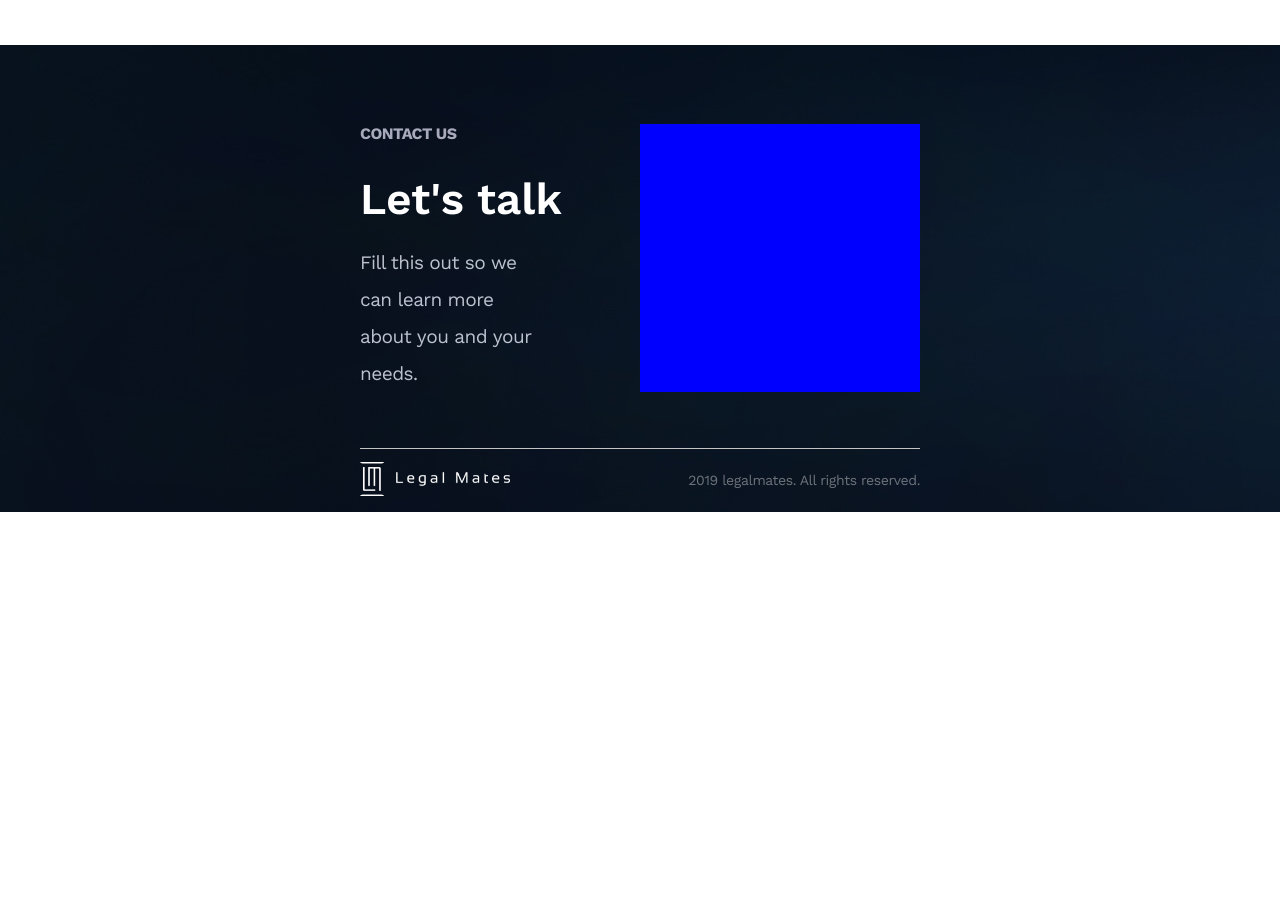
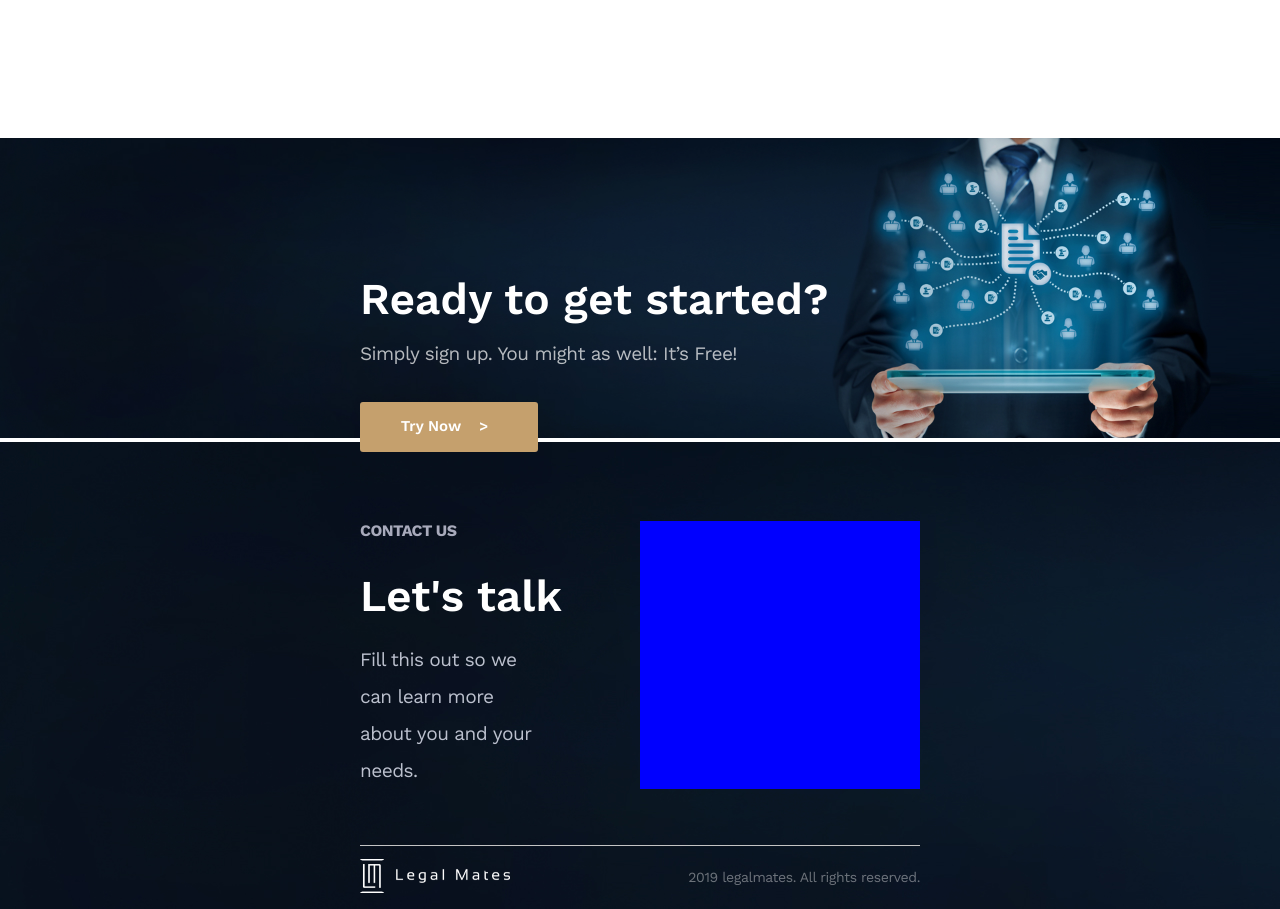
Before and after one commit to RuslanVA/legalmates-app, a React (Create React App) app: page / in a window 1280 px wide. Shown: the part 2140-3049 px from the top of the page. Before the commit the page ends 2652 px from the top, so only its background shows below. Built offline with nearby package versions, Linux system fonts and the light colour scheme.

Commit message:
add sign-up section

```diff
--- /dev/null
+++ b/src/components/SignUp/SignUp.js
@@ -0,0 +1,26 @@
+import React, {Component} from "react";
+import './SignUp.scss';
+import slide from '../../assets/media/ready-banner.jpg';
+import Button from "../ui/Button/Button";
+
+class SignUp extends Component {
+
+    render() {
+        return (
+            <div className="sign-up">
+                <img src={slide} alt="Ready to get started?"/>
+                <div className="sign-up-info">
+                    <h2>
+                        Ready to get started?
+                    </h2>
+                    <p>
+                        Simply sign up. You might as well: It’s Free!
+                    </p>
+                    <Button label="Try Now"/>
+                </div>
+            </div>
+        );
+    }
+}
+
+export default SignUp;
--- /dev/null
+++ b/src/components/SignUp/SignUp.scss
@@ -0,0 +1,30 @@
+@import "../../assets/scss/style.scss";
+
+.sign-up {
+  position: relative;
+  margin-top: 93px;
+
+  img {
+    width: 100%;
+  }
+
+}
+
+.sign-up-info {
+  position: absolute;
+  top: 136px;
+  left: 360px;
+
+  max-width: 510px;
+
+  color: $white;
+
+  p {
+    margin-top: 10px;
+    opacity: 0.7;
+  }
+
+  .btn {
+    margin-top: 30px;
+  }
+}
--- a/src/components/pages/Home.js
+++ b/src/components/pages/Home.js
@@ -2,6 +2,7 @@ import React, {Component, Fragment} from 'react';
 import Header from "../chunks/Header/Header";
 import MainSlide from "../MainSlide/MainSlide";
 import HowItWorks from "../HowItWorks/HowItWorks";
+import SignUp from "../SignUp/SignUp";
 import Footer from "../chunks/Footer/Footer";
 
 
@@ -20,6 +21,7 @@ class HomePage extends Component {
                 <Header/>
                 <MainSlide/>
                 <HowItWorks/>
+                <SignUp/>
                 <Footer/>
             </Fragment>
         );
```
